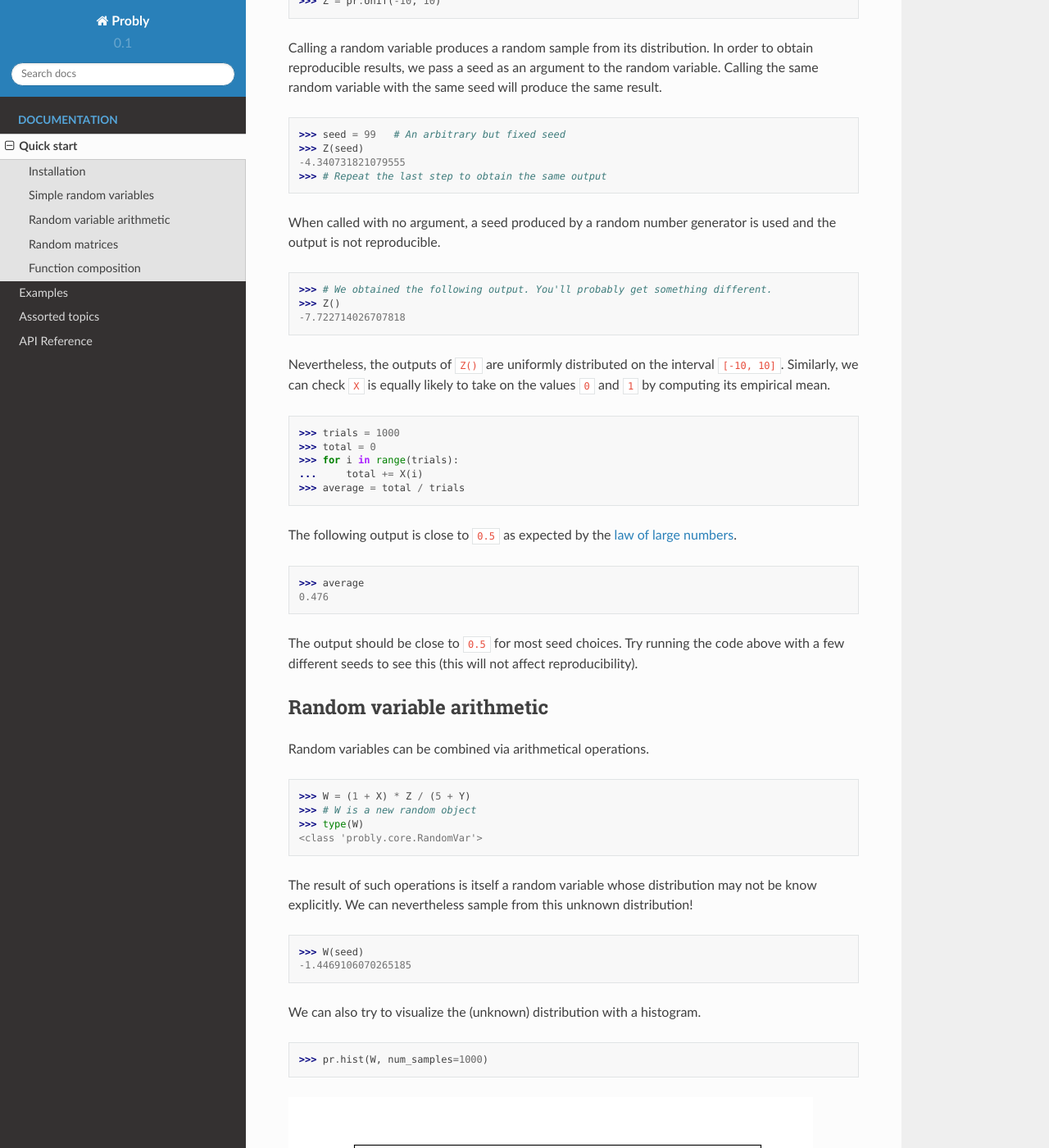
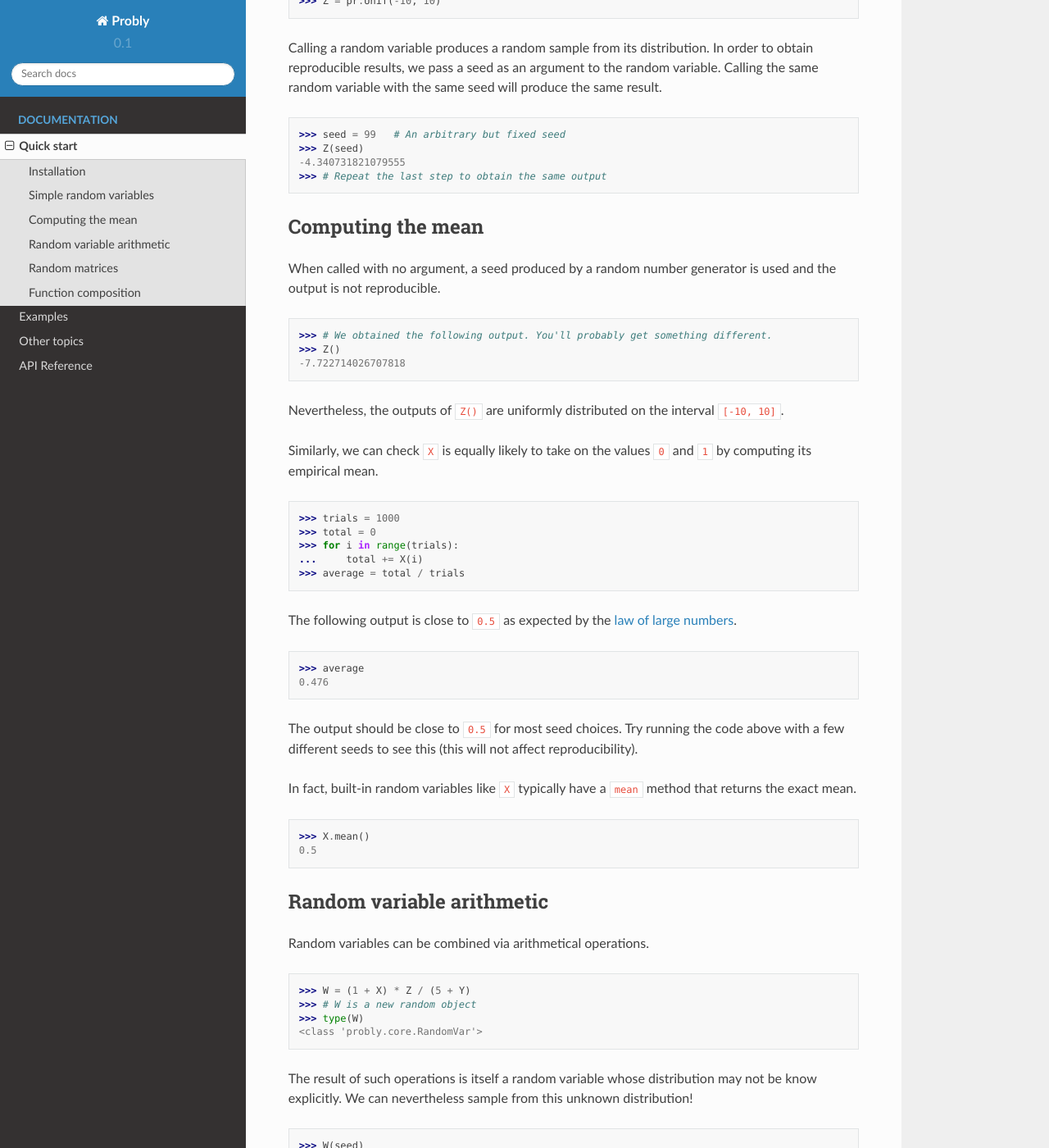
Before and after one commit to bencwallace/Probly, a Sphinx documentation site: the page built from docs/source/quick.rst, in a window 1280 px wide and 1400 px high, scrolled down 1025 px. Shown: the whole window at 82% size. Built offline with Sphinx 7.4.7 and the Read the Docs theme 2.0.0, drawn with Linux system fonts in a browser that asks for light colours; some of the changed text lies outside the part shown.

Commit message:
added moments documentation

```diff
--- a/docs/source/quick.rst
+++ b/docs/source/quick.rst
@@ -55,6 +55,10 @@
 -4.340731821079555
 >>> # Repeat the last step to obtain the same output
 
+******************
+Computing the mean
+******************
+
 When called with no argument, a seed produced by a random number generator
 is used and the output is not reproducible.
 
@@ -63,7 +67,10 @@
 -7.722714026707818
 
 Nevertheless, the outputs of ``Z()`` are uniformly distributed on the
-interval ``[-10, 10]``. Similarly, we can check ``X`` is equally likely
+interval ``[-10, 10]``.
+
+
+Similarly, we can check ``X`` is equally likely
 to take on the values ``0`` and ``1`` by computing its empirical mean.
 
 >>> trials = 1000
@@ -81,6 +88,12 @@
 The output should be close to ``0.5`` for most seed choices. Try running the
 code above with a few different seeds to see this (this will not affect
 reproducibility).
+
+In fact, built-in random variables like ``X`` typically have a ``mean`` method
+that returns the exact mean.
+
+>>> X.mean()
+0.5
 
 **************************
 Random variable arithmetic
@@ -120,9 +133,11 @@
 
 For more information, see :ref:`dependence`.
 
-.. todo::
+For composite random variables like ``W``, the ``mean`` method returns an approximate
+value.
 
-   Link to LLN and CLT examples.
+>>> W.mean()
+-0.038899600641915444
 
 ***************
 Random matrices
--- a/docs/source/topics.rst
+++ b/docs/source/topics.rst
@@ -1,6 +1,6 @@
-###############
-Assorted topics
-###############
+############
+Other topics
+############
 
 .. _independence:
 
--- a/probly/__init__.py
+++ b/probly/__init__.py
@@ -10,7 +10,7 @@
 
 # Constructors and helpers
 from .construct import Lift, array, sum
-from .helpers import hist, mean
+from .helpers import hist
 
 # Discrete random variables
 from .distr import DUnif
```
Also changed, not shown: docs/source/ref/distr.rst (+18 -4 lines), 1 other file.
